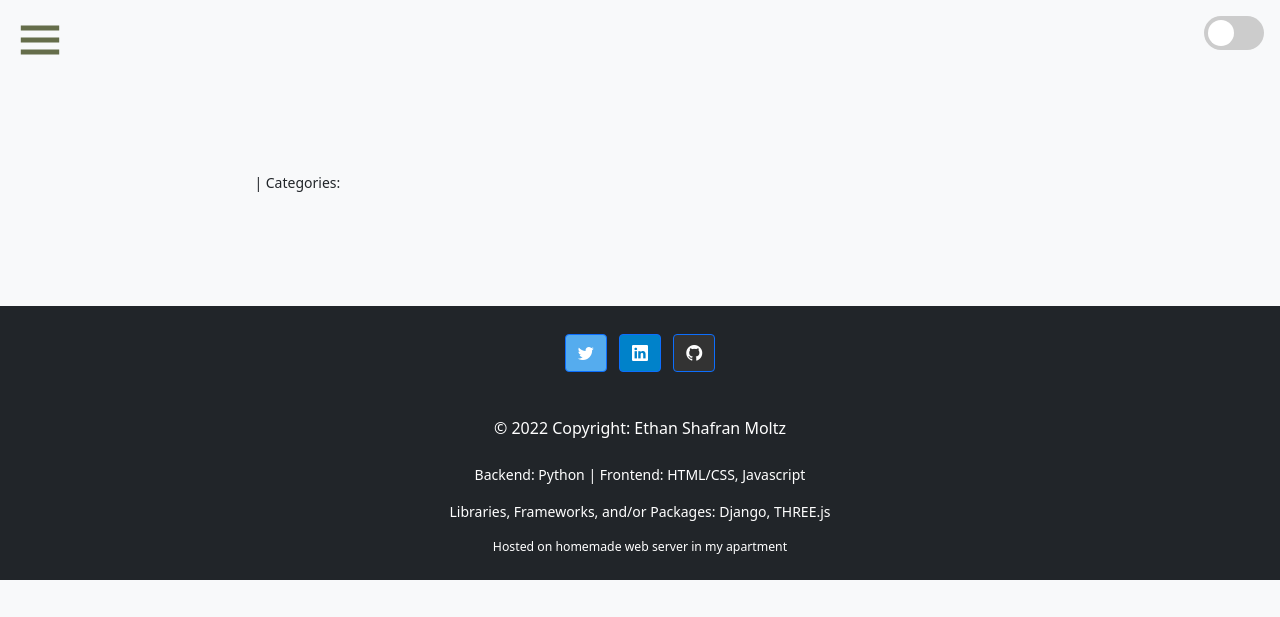
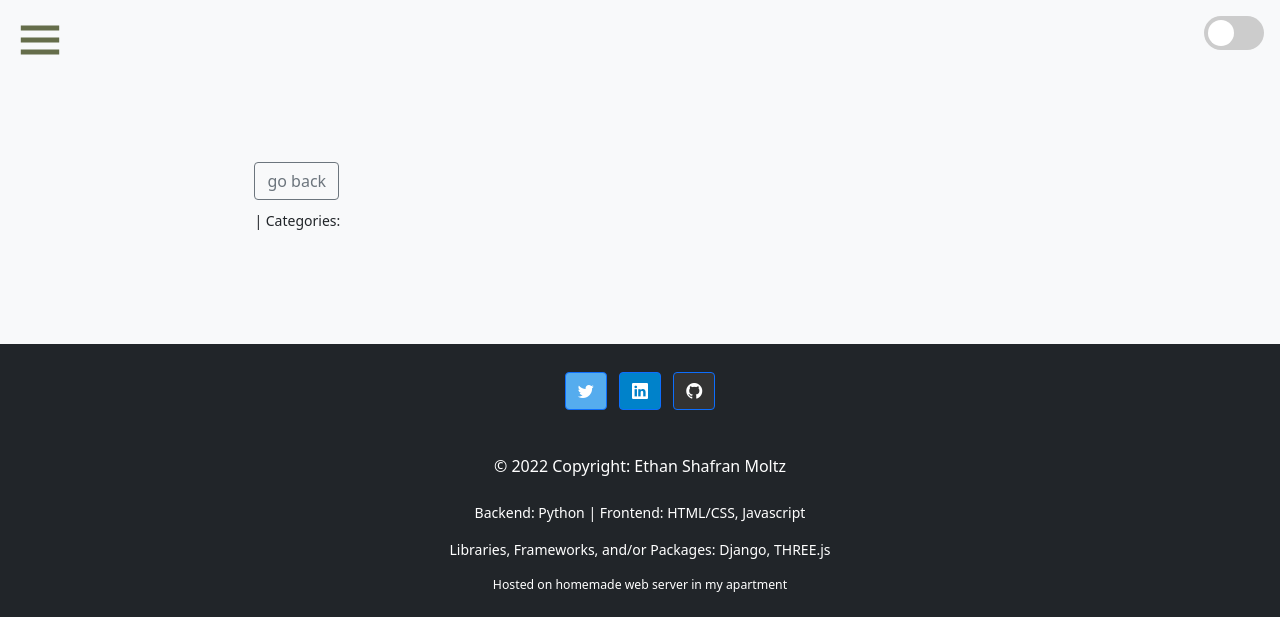
Before and after one commit to emoltz/Website, a Django app: template blogposts/templates/blogposts/blog_detail.html in a window 1280 px wide. Shown: the top 617 px of the page. Run offline with Django 3.2, Linux system fonts and the light colour scheme; the template is opened without the code that fills it, so the values that code supplies are empty; style sheets or scripts are compiled from the project's sources; some libraries are stand-ins or nearby versions.

Commit message:
detail view fixes

```diff
--- a/blogposts/static/blogposts/css/menu.scss
+++ b/blogposts/static/blogposts/css/menu.scss
@@ -297,3 +297,8 @@ input:checked + .slider:before {
 .slider.round:before {
   border-radius: 50%;
 }
+
+#back-button{
+    color:var(--accent);
+    margin-bottom: 5px;
+}
--- a/blogposts/templates/blogposts/blog_detail.html
+++ b/blogposts/templates/blogposts/blog_detail.html
@@ -2,6 +2,11 @@
 {% load markdown_extras %}
 {% block mainContent %}
     <div class="container m-5">
+        <button class="btn btn-outline-secondary " id="back">
+            <a href="javascript:history.back()" id="back-button">go back</a>
+        </button>
+
+
         <div class="row">
             <div class="col-8">
                 <h1 class="display-2">{{ post.title }}</h1>
--- a/blogposts/urls.py
+++ b/blogposts/urls.py
@@ -2,6 +2,6 @@ from django.urls import path
 from . import views
 
 urlpatterns = [
-    path('', views.BlogHomepage.as_view()),
+    path('', views.BlogHomepage.as_view(), name="blog_home"),
     path('<int:pk>', views.BlogDetail.as_view(), name="blog_detail")
 ]
--- a/static/blogposts/css/menu.css
+++ b/static/blogposts/css/menu.css
@@ -231,4 +231,8 @@ input:checked + .slider:before {
 .slider.round:before {
   border-radius: 50%; }
 
+#back-button {
+  color: var(--accent);
+  margin-bottom: 5px; }
+
 /*# sourceMappingURL=menu.css.map */
--- a/static/css/styles.css
+++ b/static/css/styles.css
@@ -8,4 +8,5 @@
 
 a:link {
     text-decoration: none;
+
 }
--- a/static/javascript/scripts.js
+++ b/static/javascript/scripts.js
@@ -3,7 +3,7 @@ console.log("https://github.com/emoltz/Website")
 const switcher = document.getElementById('theme-switcher')
 const allContent = document.getElementById('theme')
 const rootSCSS = document.querySelector(':root');
-
+const backButton = document.getElementById('back');
 
 
 function darkMode() {
@@ -11,16 +11,21 @@ function darkMode() {
     allContent.classList.add('bg-dark');
     allContent.classList.add('text-white');
     rootSCSS.style.setProperty('--color-primary', '#81b29a')
+    backButton.classList.toggle('btn-outline-secondary');
+    backButton.classList.toggle('btn-outline-success');
 }
 
 function lightMode() {
     allContent.classList.remove('bg-dark');
     allContent.classList.add('bg-light');
     allContent.classList.remove('text-white');
-    rootSCSS.style.setProperty('--color-primary', '#656d4a')
+    rootSCSS.style.setProperty('--color-primary', '#656d4a');
+    backButton.classList.toggle('btn-outline-secondary');
+    backButton.classList.toggle('btn-outline-success');
 }
 
 // TODO how to make this persist between pages?
+
 
 switcher.addEventListener('change', function (event) {
     if (event.target.checked) {
```
Also changed, not shown: 1 other file.
